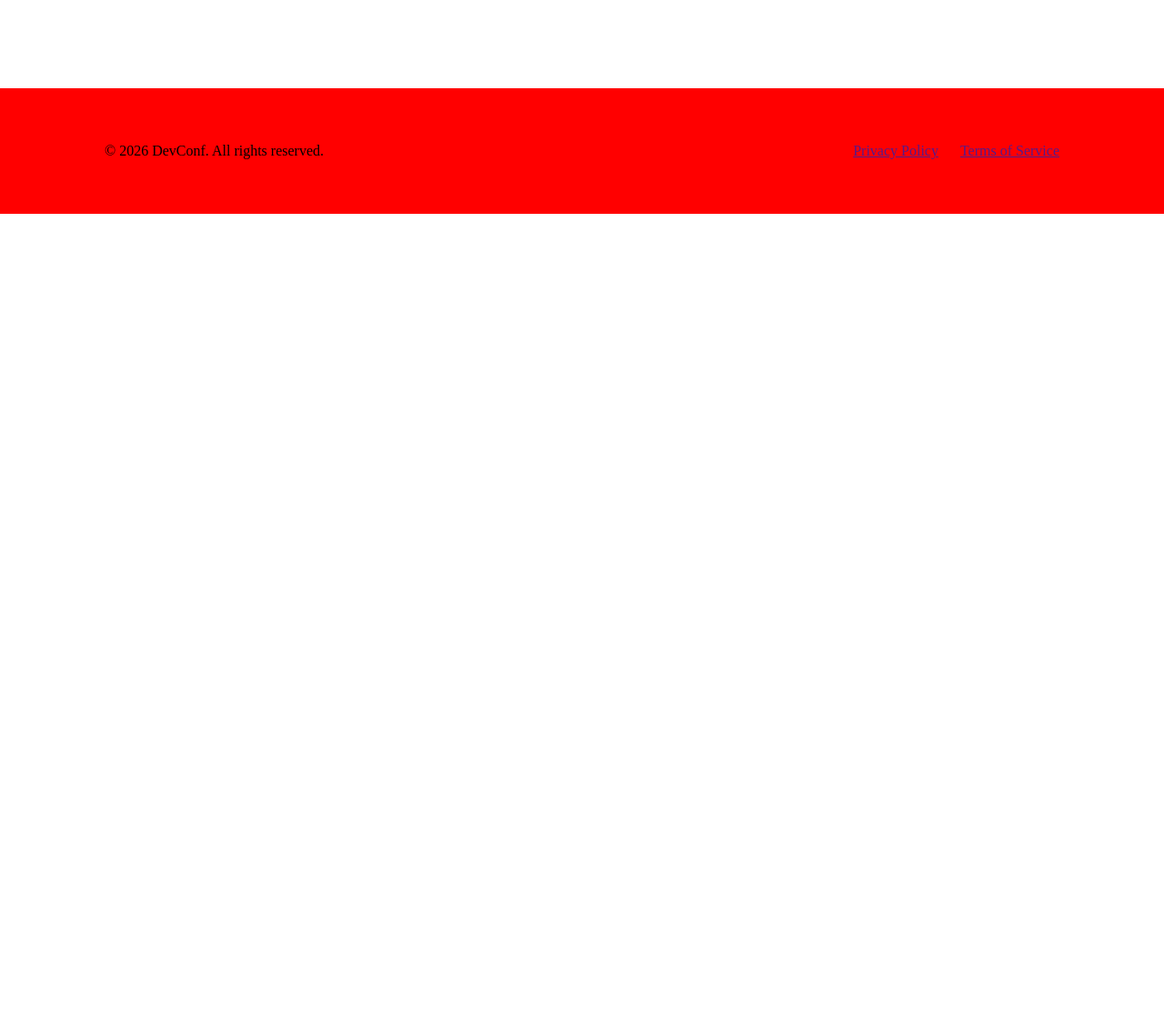
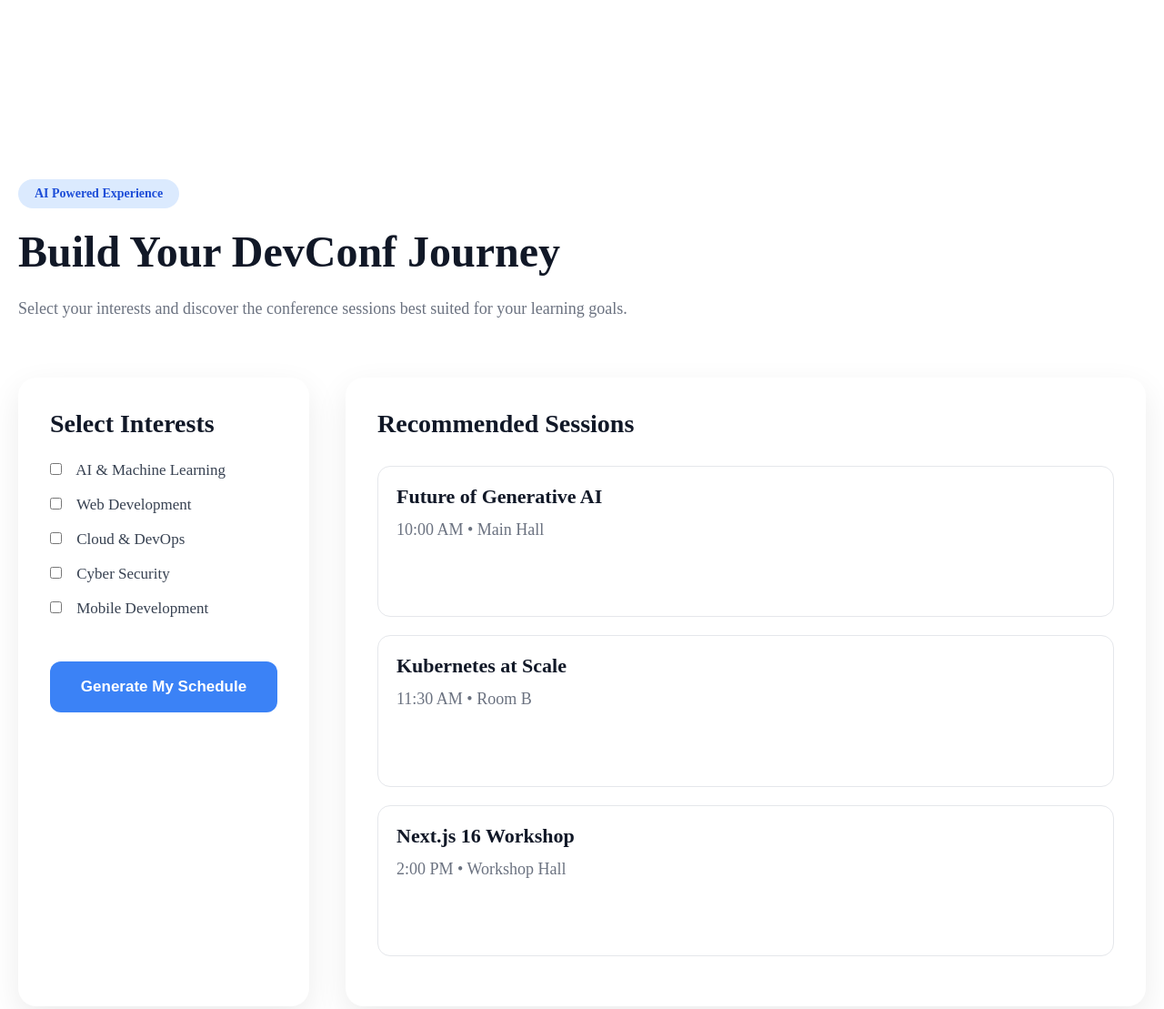
Before and after one commit to MostafizurRahman2488/dev-conf-2026, a plain HTML site: page index.html in a window 1280 px wide. Shown: the part 2458-3567 px from the top of the page at 91% size. Before the commit the page ends 2693 px from the top, so only its background shows below. Drawn offline with Linux system fonts and the light colour scheme.

Commit message:
Add chalange section and promt

```diff
--- a/index.html
+++ b/index.html
@@ -174,6 +174,64 @@
                     </div>
                 </div>
             </section>
+            <!-- journey section  -->
+            <section class="journey">
+                <div class="container">
+
+                    <span class="section-tag">
+                        AI Powered Experience
+                    </span>
+
+                    <h2>
+                        Build Your DevConf Journey
+                    </h2>
+
+                    <p>
+                        Select your interests and discover the conference sessions
+                        best suited for your learning goals.
+                    </p>
+
+                    <div class="journey-content">
+
+                        <div class="interest-box">
+                            <h3>Select Interests</h3>
+
+                            <label><input type="checkbox"> AI & Machine Learning</label>
+                            <label><input type="checkbox"> Web Development</label>
+                            <label><input type="checkbox"> Cloud & DevOps</label>
+                            <label><input type="checkbox"> Cyber Security</label>
+                            <label><input type="checkbox"> Mobile Development</label>
+
+                            <button>
+                                Generate My Schedule
+                            </button>
+                        </div>
+
+                        <div class="recommendation-box">
+
+                            <h3>Recommended Sessions</h3>
+
+                            <div class="session">
+                                <h4>Future of Generative AI</h4>
+                                <p>10:00 AM • Main Hall</p>
+                            </div>
+
+                            <div class="session">
+                                <h4>Kubernetes at Scale</h4>
+                                <p>11:30 AM • Room B</p>
+                            </div>
+
+                            <div class="session">
+                                <h4>Next.js 16 Workshop</h4>
+                                <p>2:00 PM • Workshop Hall</p>
+                            </div>
+
+                        </div>
+
+                    </div>
+
+                </div>
+            </section>
         </main>
 
         <footer>
--- a/styles/dev_conf.css
+++ b/styles/dev_conf.css
@@ -300,13 +300,153 @@ hr {
     background: #0F172A;
     color: #fff;
 }
+/* Journey Section */
+
+.journey {
+    padding: 100px 0;
+
+}
+
+.container {
+    max-width: 1320px;
+    margin: 0 auto;
+    padding: 0 20px;
+}
+
+.section-tag {
+    display: inline-block;
+    background: #DBEAFE;
+    color: #1D4ED8;
+    padding: 8px 18px;
+    border-radius: 50px;
+    font-size: 14px;
+    font-weight: 600;
+    margin-bottom: 20px;
+}
+
+.journey h2 {
+    font-size: 48px;
+    font-weight: 700;
+    color: #111827;
+    margin-bottom: 20px;
+}
+
+.journey  .container  p {
+    max-width: 700px;
+    font-size: 18px;
+    color: #6B7280;
+    line-height: 1.7;
+    margin-bottom: 60px;
+}
+
+.journey-content {
+    display: flex;
+    gap: 40px;
+    flex-wrap: wrap;
+}
+
+/* Left Card */
+
+.interest-box {
+
+    min-width: 320px;
+    background: #FFFFFF;
+    padding: 35px;
+    border-radius: 20px;
+    box-shadow: 0 12px 35px rgba(0,0,0,0.08);
+}
+
+.interest-box h3 {
+    font-size: 28px;
+    color: #111827;
+    margin-bottom: 25px;
+}
+
+.interest-box label {
+    display: block;
+    margin-bottom: 18px;
+    font-size: 17px;
+    color: #374151;
+    cursor: pointer;
+}
+
+.interest-box input[type="checkbox"] {
+    margin-right: 12px;
+
+}
+
+.interest-box button {
+    margin-top: 30px;
+    width: 100%;
+    padding: 18px;
+    border: none;
+    border-radius: 12px;
+    background: #3B82F6;
+    color: #fff;
+    font-size: 17px;
+    font-weight: 600;
+    cursor: pointer;
+
+}
+
+.interest-box button:hover {
+    box-shadow: 0 10px 25px rgba(37,99,235,.35);
+}
+
+/* Right Card */
+
+.recommendation-box {
+    flex: 1.2;
+    min-width: 350px;
+    background: #FFFFFF;
+    padding: 35px;
+    border-radius: 20px;
+    box-shadow: 0 12px 35px rgba(0,0,0,0.08);
+}
+
+.recommendation-box h3 {
+    font-size: 28px;
+    margin-bottom: 30px;
+    color: #111827;
+}
+
+.session {
+    padding: 20px;
+    border: 1px solid #E5E7EB;
+    border-radius: 14px;
+    margin-bottom: 20px;
+}
+
+.session:hover {
+    border-color: #2563EB;
+    box-shadow: 0 10px 25px rgba(37,99,235,.15);
+}
+
+.session h4 {
+    font-size: 22px;
+    color: #111827;
+    margin-bottom: 8px;
+}
+
+.session p {
+    color: #6B7280;
+    font-size: 16px;
+}
+
 
 /* footer  */
 footer {
     max-width: 1550px;
     margin: 0 auto;
-    background-color: red;
+    background-color: #0F172A;
     padding: 60px 115px;
+    color: white;
+}
+
+.footer-container {
+    display: flex;
+    justify-content: space-between;
+    align-items: center;
 }
 
 .footer-links {
@@ -314,7 +454,12 @@ footer {
     gap: 24px;
 }
 
-.footer-container {
-    display: flex;
-    justify-content: space-between;
+.footer-links a {
+    color: white;
+    text-decoration: none;
+    transition: color .3s ease;
 }
+
+.footer-links a:hover {
+    color: #3B82F6;
+}
```
Also changed, not shown: 1 other file.
